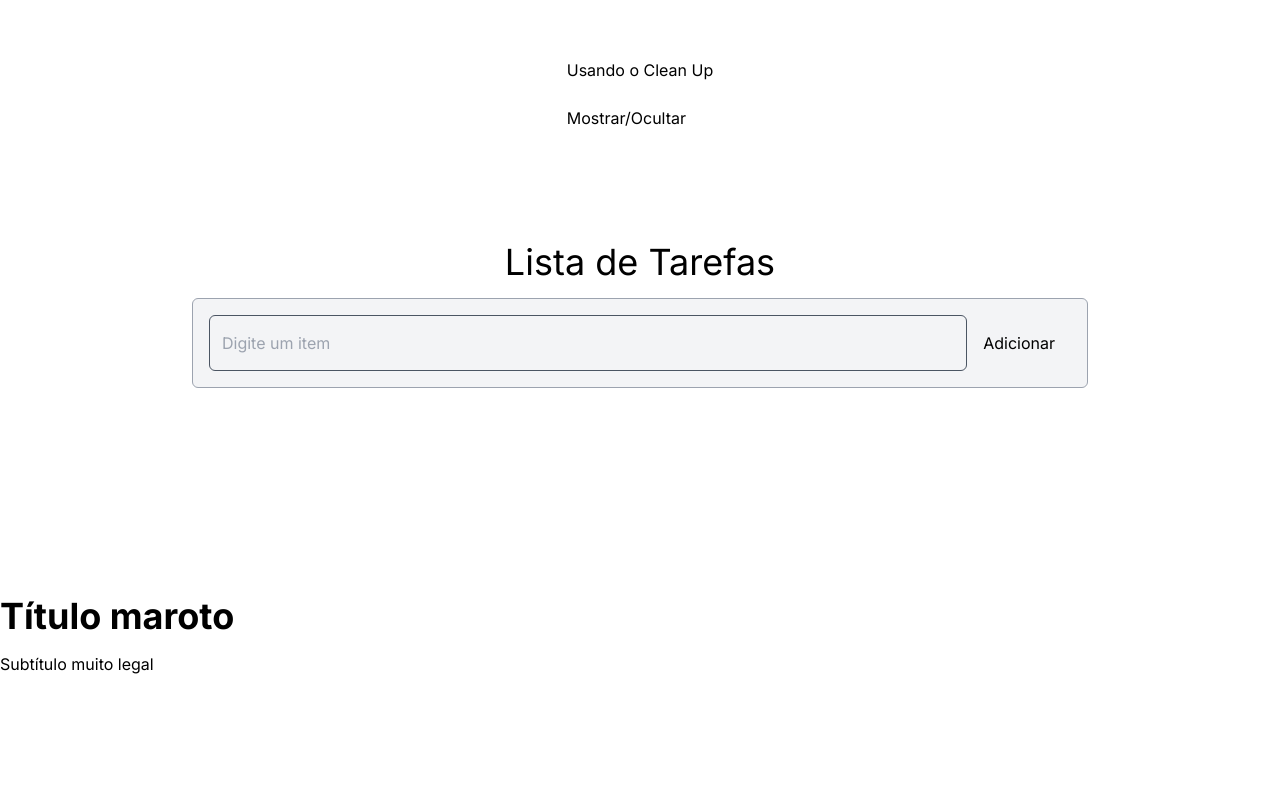
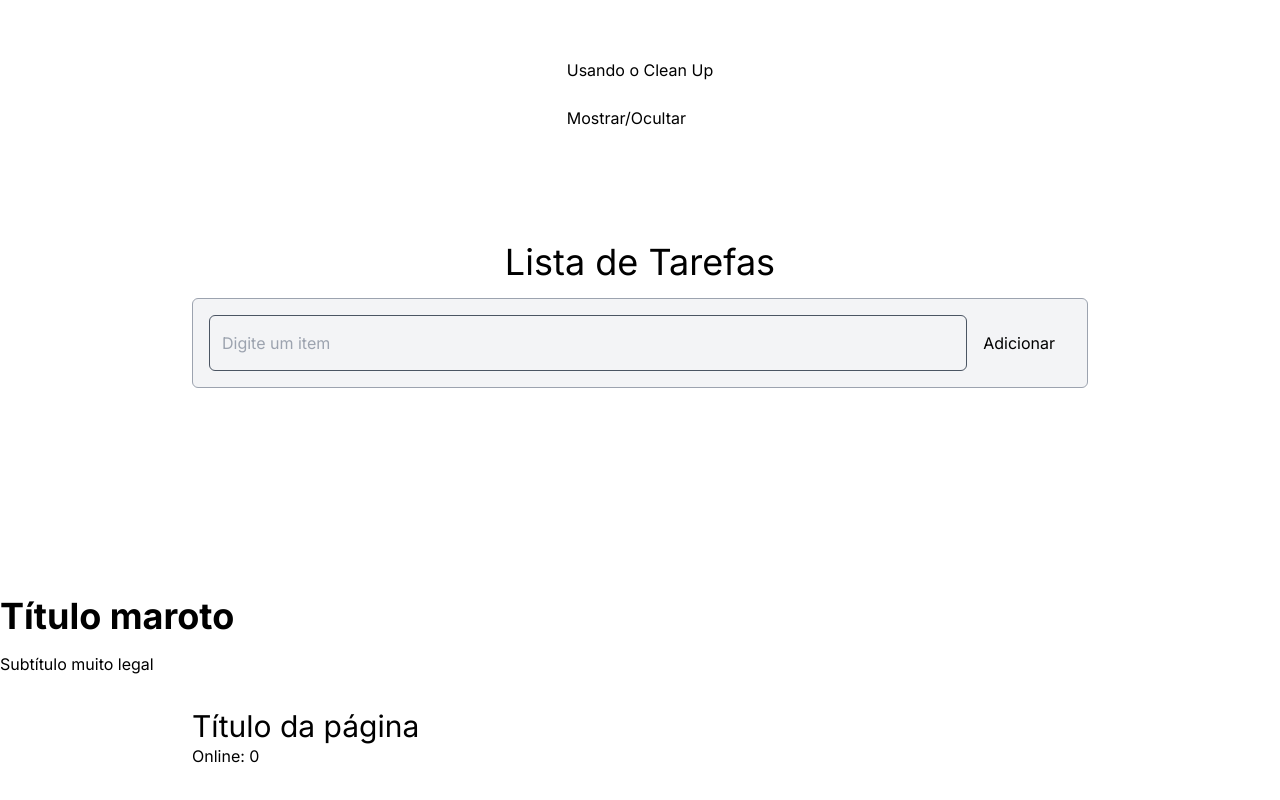
Before and after one commit to jefferson-lima888/app-effect-reducer-context, a Next.js app: page / in a window 1280 px wide. Shown: the part 820-1620 px from the top of the page. Before the commit the page ends 1496 px from the top, so only its background shows below. Built offline with nearby package versions, Linux system fonts and the light colour scheme.

Commit message:
fix: create exemplo context

```diff
--- a/src/app/page.tsx
+++ b/src/app/page.tsx
@@ -1,4 +1,5 @@
 "use client";
+import { ExemploContext } from "@/components/ExemploContext";
 import { Context } from "@/components/UseContext";
 import { UseEffect } from "@/components/UseEffect";
 import { UseReducers } from "@/components/UseReducers";
@@ -9,6 +10,7 @@ export default function Home() {
       <UseEffect />
       <UseReducers />
       <Context />
+      <ExemploContext />
     </main>
   );
 }
--- /dev/null
+++ b/src/components/ExemploContext.tsx
@@ -0,0 +1,12 @@
+import { Header } from "./Header";
+import { CountContext, CountInitialData } from "./contexts/CounterContext";
+
+export const ExemploContext = () => {
+  return (
+    <div className="container mx-auto flex max-w-4xl my-8">
+      <CountContext.Provider value={CountInitialData}>
+        <Header />
+      </CountContext.Provider>
+    </div>
+  );
+};
--- /dev/null
+++ b/src/components/Header.tsx
@@ -0,0 +1,10 @@
+import { OnlineUsers } from "./OnlineUsers";
+
+export const Header = () => {
+  return (
+    <header>
+      <h1 className="text-3xl">Título da página</h1>
+      <OnlineUsers />
+    </header>
+  );
+};
--- /dev/null
+++ b/src/components/OnlineUsers.tsx
@@ -0,0 +1,8 @@
+import { useContext } from "react";
+import { CountContext } from "./contexts/CounterContext";
+
+export const OnlineUsers = () => {
+  const count = useContext(CountContext);
+
+  return <p>Online: {count}</p>;
+};
--- /dev/null
+++ b/src/components/contexts/CounterContext.ts
@@ -0,0 +1,5 @@
+import { createContext } from "react";
+
+export const CountInitialData = 0;
+
+export const CountContext = createContext(CountInitialData);
```
